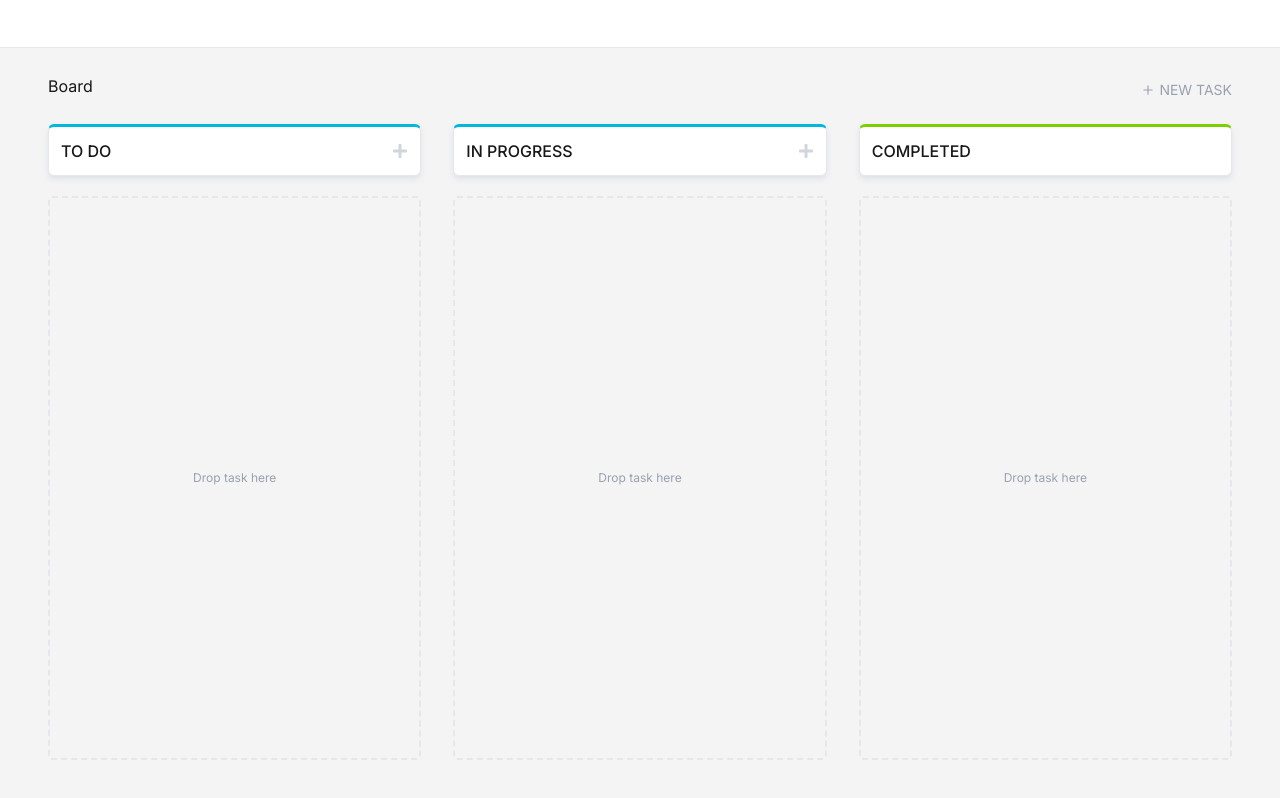
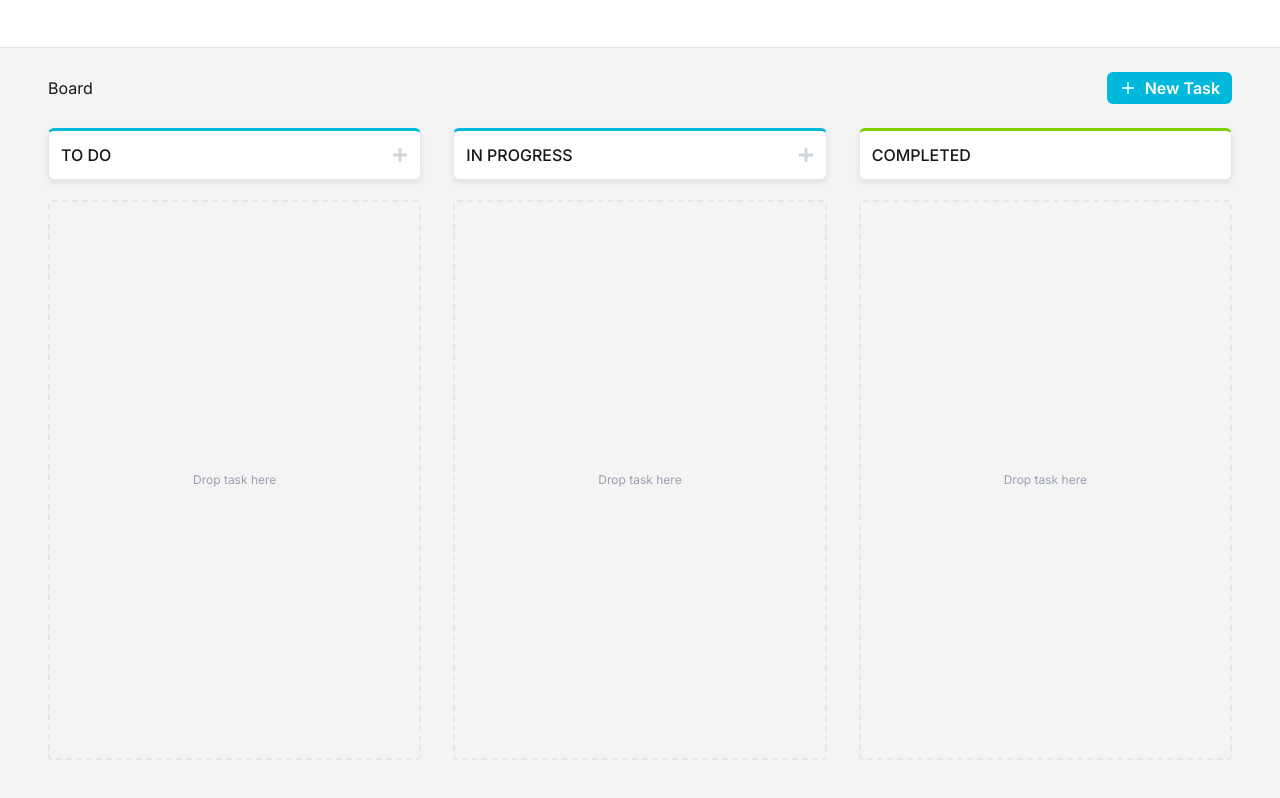
Before and after one commit to t3developer/kanban-next, a Next.js app: page / in a window 1280 px wide. Shown: the top 798 px of the page. Built offline with nearby package versions, Linux system fonts and the light colour scheme.

Commit message:
fix add task ui

```diff
--- a/app/components/kanban/columns/column-header.tsx
+++ b/app/components/kanban/columns/column-header.tsx
@@ -25,7 +25,7 @@ const KanbanColumnHeader = (props: KanbanColumnProps) => {
   return (
     <div
       className={classnames(
-        "flex items-center justify-between gap-6",
+        "flex items-center justify-between gap-2",
         "p-3 rounded-md bg-white border-1 border-gray-200 shadow-md shadow-gray-300/50 border-t-3",
         { "border-t-lime-500": type === BASIC_COLUMNS.COMPLETED },
         { "border-t-cyan-500": type !== BASIC_COLUMNS.COMPLETED },
--- a/app/components/kanban/tasks/task-add.tsx
+++ b/app/components/kanban/tasks/task-add.tsx
@@ -29,9 +29,9 @@ const KanbanTaskAdd = ({ columns, addTask }: KanbanTaskAddProps) => {
     <>
       <AlertDialog.Root open={dialogOpen} onOpenChange={setDialogOpen}>
         <AlertDialog.Trigger asChild>
-          <div className="inline-flex items-center cursor-pointer gap-1 mt-2 ml-2 text-sm text-gray-400 hover:text-gray-500">
-            <div><FiPlus /></div>
-            <div className='uppercase'>New Task</div>
+          <div className="kanban-button flex justify-between items-center gap-2">
+            <span className='font-extrabold text-lg'><FiPlus /></span>
+            <span>New Task</span>
           </div>
         </AlertDialog.Trigger>
         <AlertDialog.Portal>
```
